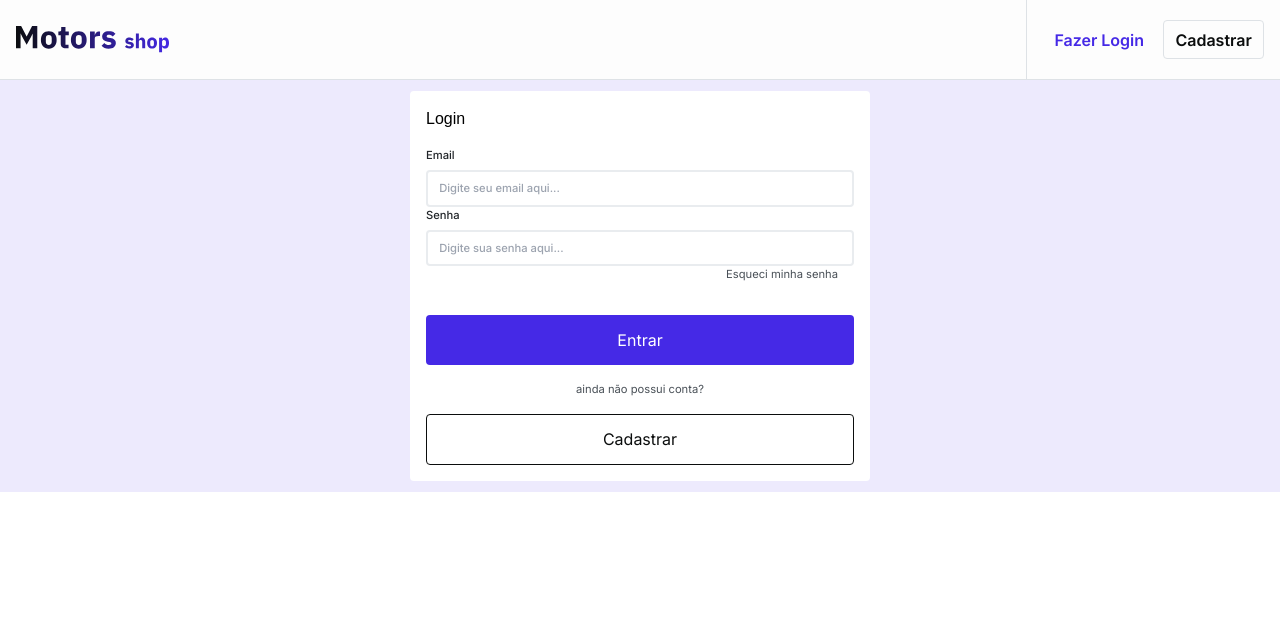
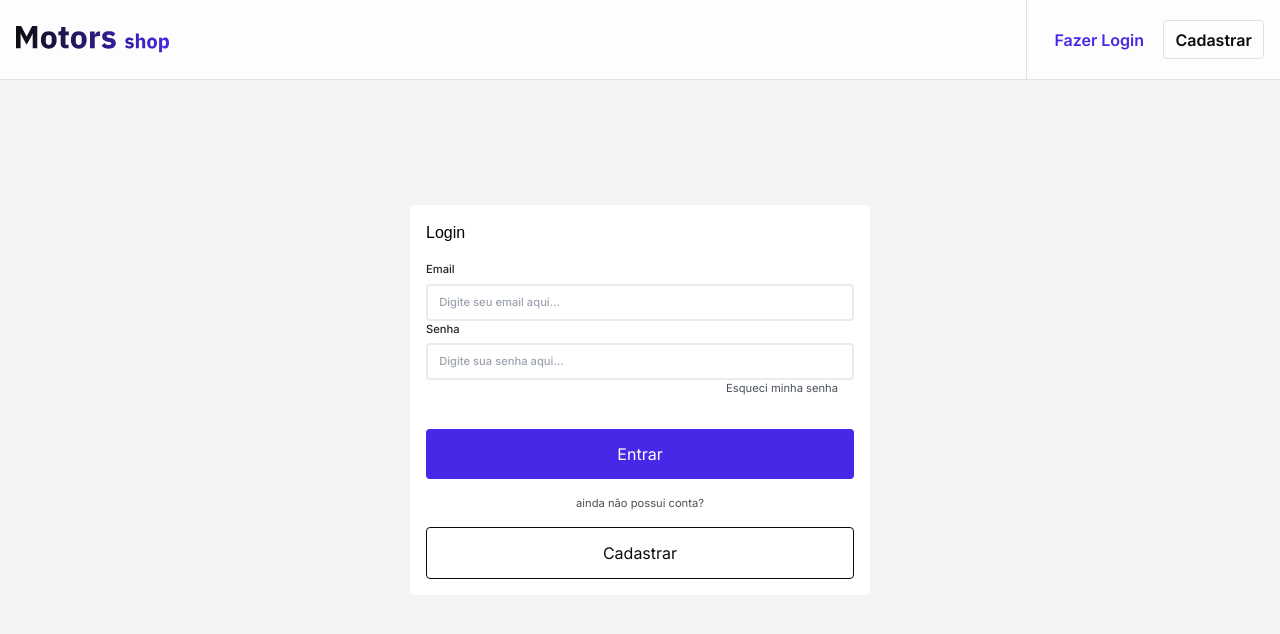
Before and after one commit to car-sales-g12/front-end, a React (Vite) app: page /login in a window 1280 px wide. Shown: the top 634 px of the page. Built offline with nearby package versions, Linux system fonts and the light colour scheme.

Commit message:
feat: login/register tailwind

```diff
--- a/src/components/Header/style.ts
+++ b/src/components/Header/style.ts
@@ -3,6 +3,8 @@ import styled from "styled-components";
 export const HeaderContainer = styled.header`
   width: 100%;
   height: 5rem;
+  position: fixed;
+  top: 0;
 
   display: flex;
   align-items: center;
--- a/src/pages/Login/index.tsx
+++ b/src/pages/Login/index.tsx
@@ -16,7 +16,7 @@ export const Login: React.FC = () => {
   return (
     <>
       <Header />
-      <SytlesMainLogin>
+      <SytlesMainLogin className="h-screen flex items-center justify-center bg-grey-scale-grey-8">
         <section>
           <h1>Login</h1>
           <FormLogin onLoginSuccess={handleLoginSuccess} />
--- a/src/pages/Login/styles.tsx
+++ b/src/pages/Login/styles.tsx
@@ -4,7 +4,6 @@ export const SytlesMainLogin = styled.main`
     display: flex;
     flex-direction: column;
     gap: 3rem;
-    background-color: var(--color-brand-4);
     padding: 0.7rem;
     font-family: 'Inter', sans-serif;
     > section {
--- a/src/pages/Register/index.tsx
+++ b/src/pages/Register/index.tsx
@@ -1,18 +1,17 @@
-import { FormRegister } from "../../components/Forms/register"
-import { Header } from "../../components/Header"
-import { SytlesMainRegister } from "./style"
+import { FormRegister } from "../../components/Forms/register";
+import { Header } from "../../components/Header";
+import { SytlesMainRegister } from "./style";
 
 export const Register = () => {
   return (
     <>
       <Header />
-            <SytlesMainRegister>
+      <SytlesMainRegister className="flex items-center justify-center mt-[5rem] bg-grey-scale-grey-8">
         <section>
           <h1>Cadastro</h1>
           <FormRegister />
         </section>
       </SytlesMainRegister>
     </>
-
-    )
-}
+  );
+};
--- a/src/pages/Register/style.ts
+++ b/src/pages/Register/style.ts
@@ -4,7 +4,6 @@ export const SytlesMainRegister = styled.main`
   display: flex;
   flex-direction: column;
   gap: 3rem;
-  background-color: var(--color-brand-4);
   padding: 0.7rem;
   font-family: "Inter", sans-serif;
   > section {
```
Lines whose indentation alone changed are shown as unchanged.
